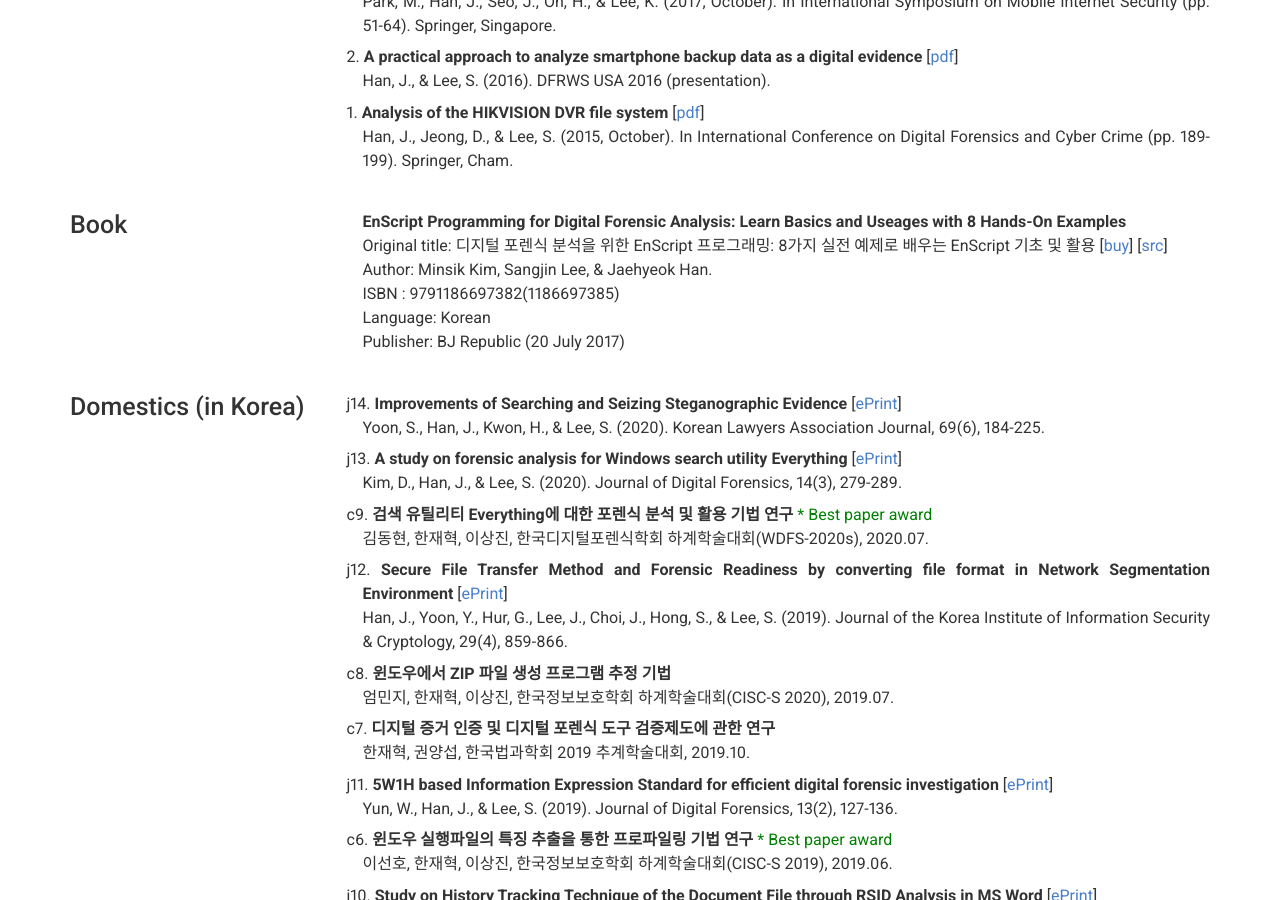
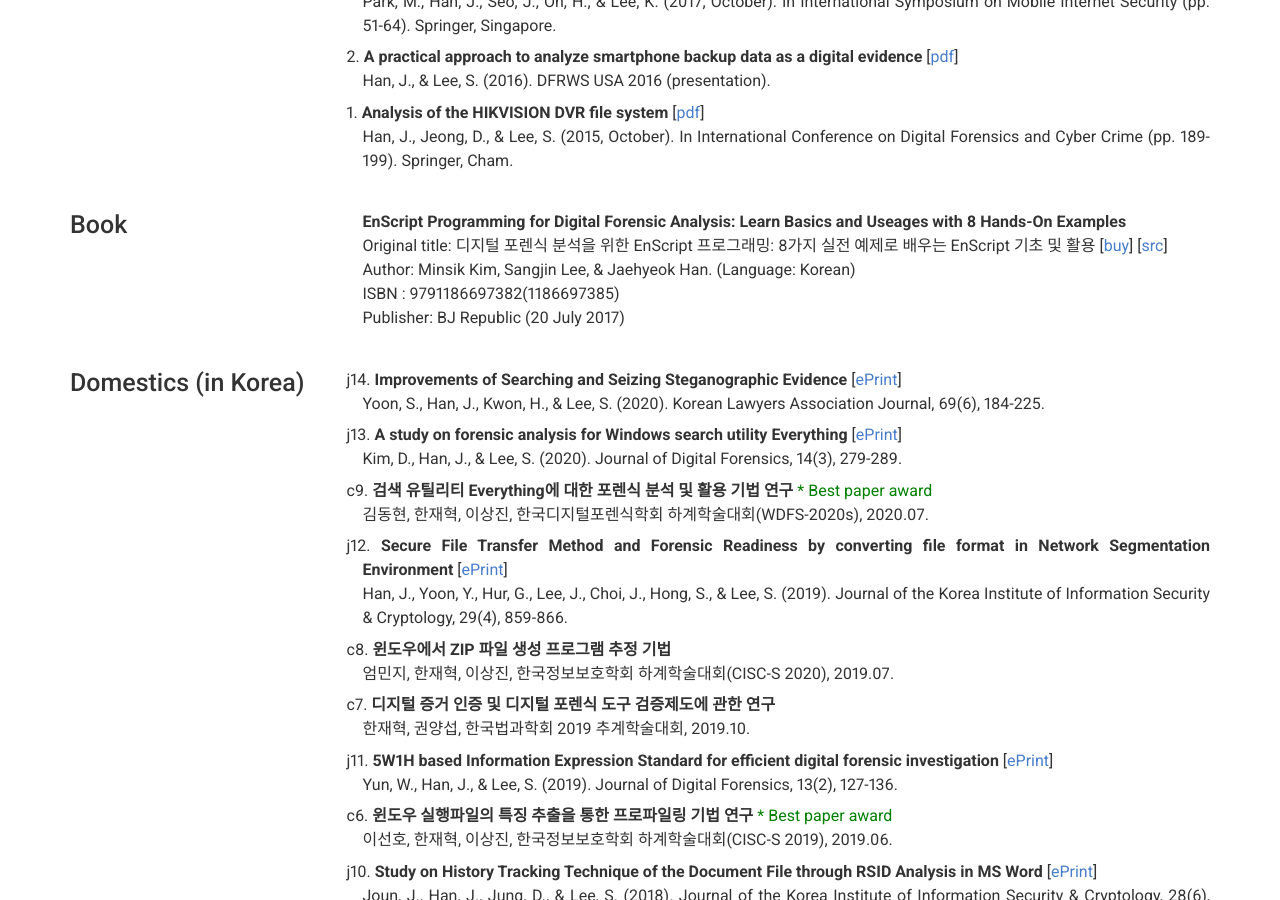
Before and after one commit to JaehyeokHan/jaehyeokhan.github.io, a Jekyll site: the page built from index.md, in a window 1280 px wide and 900 px high, scrolled down 2899 px. Built offline with Jekyll 4.4.1, drawn with Linux system fonts in a browser that asks for light colours; nearby versions of some CDN libraries.

```diff
--- a/_config.yml
+++ b/_config.yml
@@ -176,9 +176,8 @@ content:
         description: | # this will include new lines to allow paragraphs
           <p><b>EnScript Programming for Digital Forensic Analysis: Learn Basics and Useages with 8 Hands-On Examples</b>
           <br>Original title: 디지털 포렌식 분석을 위한 EnScript 프로그래밍: 8가지 실전 예제로 배우는 EnScript 기초 및 활용 [<A href = "http://www.kyobobook.co.kr/product/detailViewKor.laf?mallGb=KOR&ejkGb=KOR&barcode=9791186697382" target = "top">buy</A>] [<A href = "https://github.com/bjpublic/enscript" target = "top">src</A>]
-          <br>Author: Minsik Kim, Sangjin Lee, & Jaehyeok Han.
+          <br>Author: Minsik Kim, Sangjin Lee, & Jaehyeok Han. (Language: Korean)
           <br>ISBN : 9791186697382(1186697385)
-          <br>Language: Korean
           <br>Publisher: BJ Republic (20 July 2017)
 #         Review
 
```
